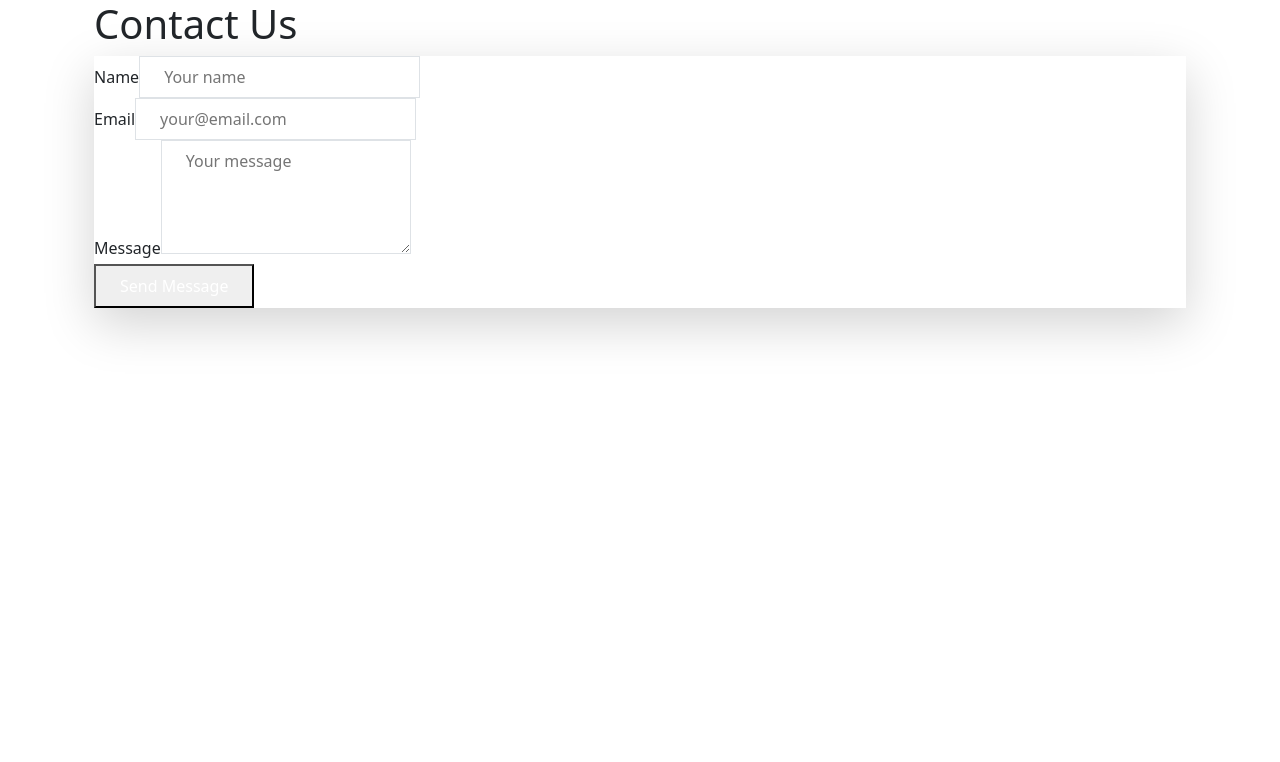
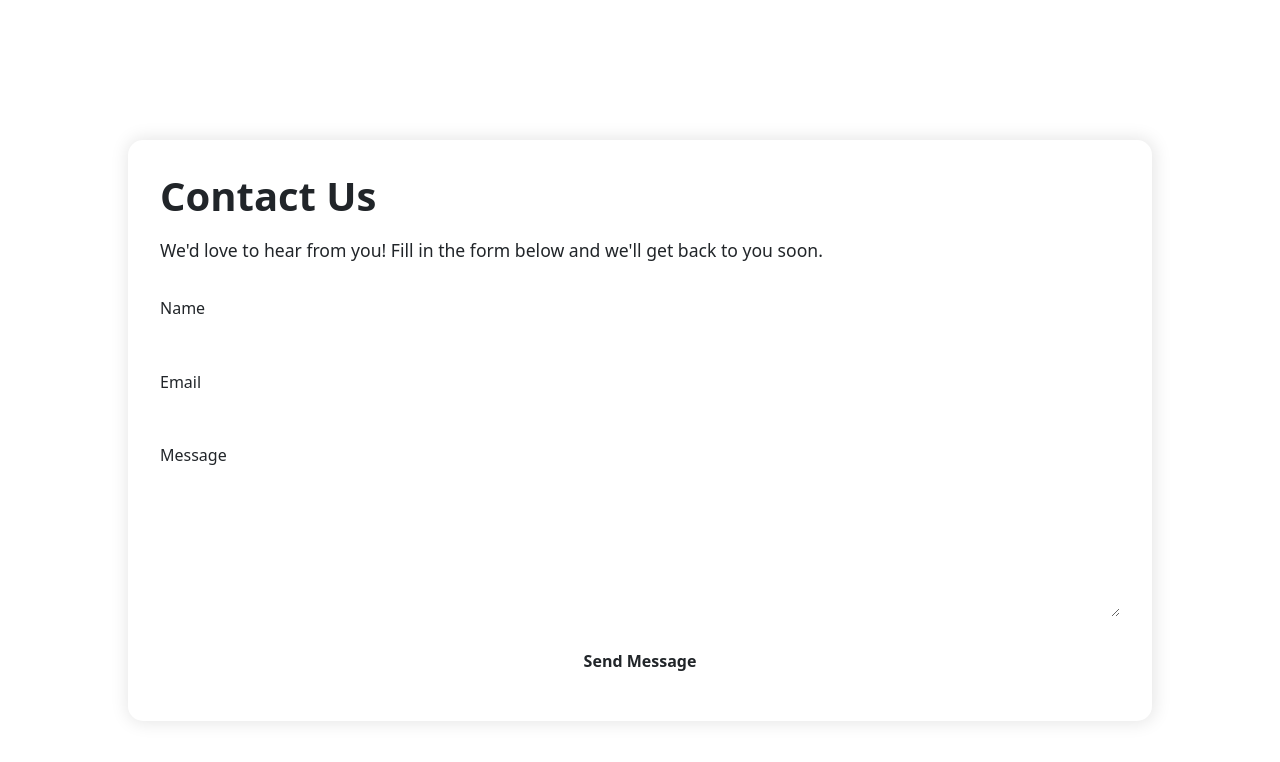
Before and after one commit to ebrahim-mamdoh/next.js-project, a Next.js app in the folder my-app/: page /contact in a window 1280 px wide. Shown: the top 762 px of the page. Built offline with nearby package versions, Linux system fonts and the light colour scheme.

Commit message:
Revert to previous commit

```diff
--- /dev/null
+++ b/my-app/src/app/(static)/contact/page.jsx
@@ -0,0 +1,90 @@
+"use client";
+import { useState, useEffect } from "react";
+import styles from "./Contact.module.css";
+
+export default function Contact() {
+  const [mounted, setMounted] = useState(false);
+  const [formData, setFormData] = useState({ name: "", email: "", message: "" });
+  const [isSubmitting, setIsSubmitting] = useState(false);
+
+  // Ensure component is mounted before rendering
+  useEffect(() => {
+    setMounted(true);
+  }, []);
+
+  const handleChange = (e) => {
+    setFormData({ ...formData, [e.target.name]: e.target.value });
+  };
+
+  const handleSubmit = async (e) => {
+    e.preventDefault();
+    setIsSubmitting(true);
+
+    try {
+      // Simulate API call
+      await new Promise(resolve => setTimeout(resolve, 1000));
+
+      alert("Message sent successfully!");
+      setFormData({ name: "", email: "", message: "" });
+    } catch (error) {
+      console.error("Error sending message:", error);
+      alert("Failed to send message. Please try again.");
+    } finally {
+      setIsSubmitting(false);
+    }
+  };
+
+  // Don't render until client-side hydration is complete
+  if (!mounted) {
+    return null;
+  }
+
+  return (
+    <div className={styles.contactContainer}>
+      <h1>Contact Us</h1>
+      <p>We'd love to hear from you! Fill in the form below and we'll get back to you soon.</p>
+
+      <form onSubmit={handleSubmit} className={styles.contactForm}>
+        <label htmlFor="name">Name</label>
+        <input
+          type="text"
+          id="name"
+          name="name"
+          value={formData.name}
+          onChange={handleChange}
+          required
+          disabled={isSubmitting}
+        />
+
+        <label htmlFor="email">Email</label>
+        <input
+          type="email"
+          id="email"
+          name="email"
+          value={formData.email}
+          onChange={handleChange}
+          required
+          disabled={isSubmitting}
+        />
+
+        <label htmlFor="message">Message</label>
+        <textarea
+          id="message"
+          name="message"
+          value={formData.message}
+          onChange={handleChange}
+          required
+          disabled={isSubmitting}
+        />
+
+        <button
+          type="submit"
+          className={styles.submitButton}
+          disabled={isSubmitting}
+        >
+          {isSubmitting ? "Sending..." : "Send Message"}
+        </button>
+      </form>
+    </div>
+  );
+}
--- a/my-app/src/app/contact/page.jsx
+++ /dev/null
@@ -1,58 +0,0 @@
-"use client";
-
-import React from 'react';
-import { motion } from 'framer-motion';
-
-export default function Contact() {
-  return (
-    <div className="container mx-auto px-4 py-8">
-      <motion.div
-        initial={{ opacity: 0, y: 20 }}
-        animate={{ opacity: 1, y: 0 }}
-        transition={{ duration: 0.5 }}
-      >
-        <h1 className="text-3xl font-bold mb-6 dark:text-white">Contact Us</h1>
-        <div className="bg-white dark:bg-gray-800 rounded-lg shadow-lg p-6">
-          <form className="space-y-4">
-            <div>
-              <label className="block text-sm font-medium text-gray-700 dark:text-gray-300 mb-1">
-                Name
-              </label>
-              <input
-                type="text"
-                className="w-full px-4 py-2 border rounded-lg focus:ring-blue-500 focus:border-blue-500 dark:bg-gray-700 dark:border-gray-600 dark:text-white"
-                placeholder="Your name"
-              />
-            </div>
-            <div>
-              <label className="block text-sm font-medium text-gray-700 dark:text-gray-300 mb-1">
-                Email
-              </label>
-              <input
-                type="email"
-                className="w-full px-4 py-2 border rounded-lg focus:ring-blue-500 focus:border-blue-500 dark:bg-gray-700 dark:border-gray-600 dark:text-white"
-                placeholder="your@email.com"
-              />
-            </div>
-            <div>
-              <label className="block text-sm font-medium text-gray-700 dark:text-gray-300 mb-1">
-                Message
-              </label>
-              <textarea
-                className="w-full px-4 py-2 border rounded-lg focus:ring-blue-500 focus:border-blue-500 dark:bg-gray-700 dark:border-gray-600 dark:text-white"
-                rows="4"
-                placeholder="Your message"
-              ></textarea>
-            </div>
-            <button
-              type="submit"
-              className="w-full bg-blue-500 text-white py-2 px-4 rounded-lg hover:bg-blue-600 transition-colors"
-            >
-              Send Message
-            </button>
-          </form>
-        </div>
-      </motion.div>
-    </div>
-  );
-}
--- a/my-app/src/app/page.module.css
+++ b/my-app/src/app/page.module.css
@@ -38,7 +38,6 @@
 .features {
   padding: 4rem 2rem;
   background: #f8f9fa;
-  transition: background-color 0.3s ease;
 }
 
 .featuresGrid {
@@ -55,7 +54,7 @@
   border-radius: 1rem;
   text-align: center;
   box-shadow: 0 4px 6px rgba(0, 0, 0, 0.1);
-  transition: all 0.3s ease;
+  transition: transform 0.3s ease, box-shadow 0.3s ease;
 }
 
 .featureCard:hover {
@@ -67,7 +66,6 @@
   font-size: 2.5rem;
   color: #2196f3;
   margin-bottom: 1rem;
-  transition: color 0.3s ease;
 }
 
 /* Featured Products Section */
```
Also changed, not shown: my-app/src/app/contact/loading.jsx (deleted, +0 -7 lines), my-app/src/app/page.jsx (+18 -18 lines).
